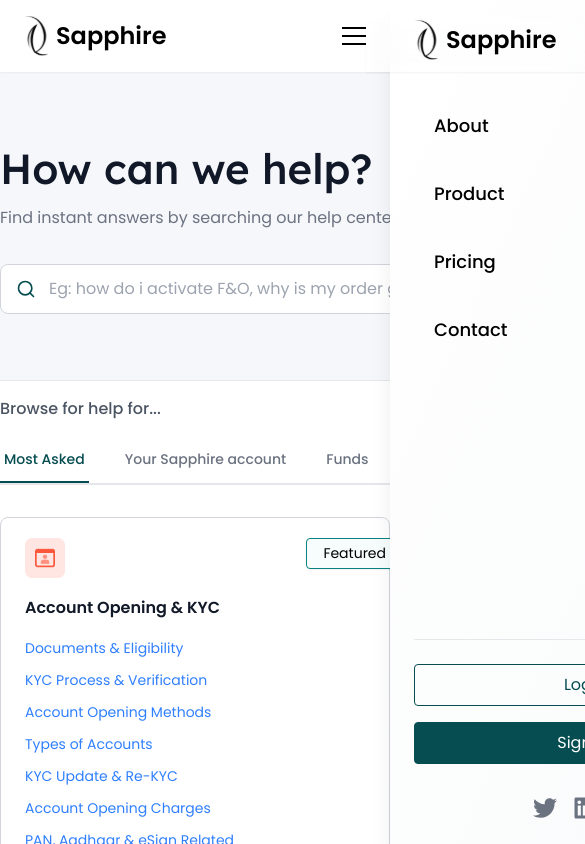
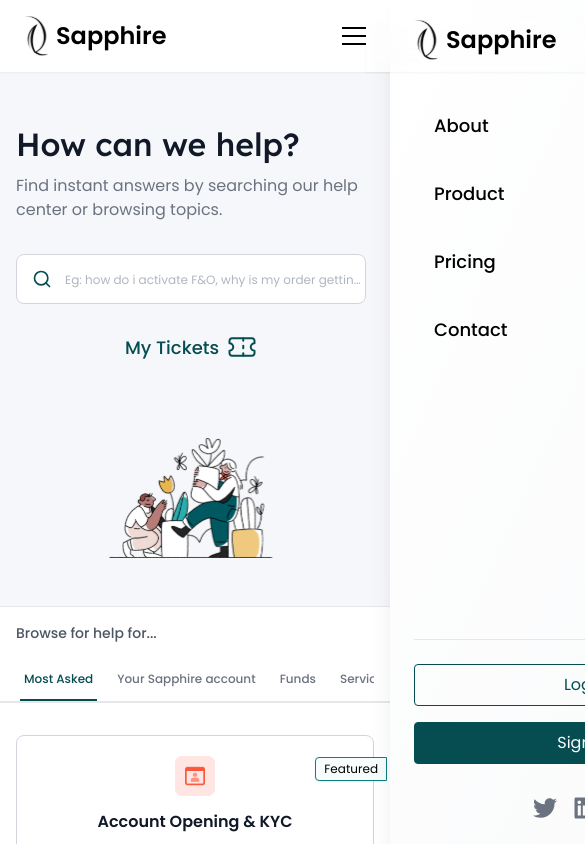
Before and after one commit to BrokingSapphire/SupportPortal, a Next.js app: page / in a window 390 px wide. Shown: the top 844 px of the page, 585 px wide, since content can reach past the window. Built offline with nearby package versions, Linux system fonts and the light colour scheme.

Commit message:
fix: home page responsiveness

```diff
--- a/src/app/page.tsx
+++ b/src/app/page.tsx
@@ -130,29 +130,30 @@ const HelpCenterHomepage: React.FC = () => {
     <div className="min-h-screen bg-white pt-20 mx-auto">
       {/* Header Section */}
       <div className="bg-[#F5F7FA] -mt-2">
-        <div className="max-w-7xl mx-auto pr-6 py-12">
-          <div className="flex items-center justify-between">
-            <div className="flex-1 max-w-4xl">
-              <p className="text-[42px] font-medium font-lexend text-gray-900 mb-[6px]">How can we help?</p>
-              <p className="text-gray-500 mb-8">Find instant answers by searching our help center or browsing topics.</p>
+        <div className="max-w-7xl mx-auto pr-6 py-12 px-4 sm:px-6 lg:px-8">
+          <div className="flex flex-col lg:flex-row items-center justify-between gap-8 lg:gap-0">
+            <div className="flex-1 max-w-4xl w-full">
+              <p className="text-[32px] sm:text-[36px] md:text-[42px] font-medium font-lexend text-gray-900 mb-[6px]">How can we help?</p>
+              <p className="text-gray-500 mb-8 text-base sm:text-lg">Find instant answers by searching our help center or browsing topics.</p>
 
               {/* Search Bar and My Tickets Button Row */}
-              <div className="flex items-center mr-2 w-full">
-                <form onSubmit={handleSearch} className="relative flex-shrink flex-grow">
+              <div className="flex flex-col sm:flex-row items-stretch sm:items-center mr-2 w-full gap-4 sm:gap-0">
+                <form onSubmit={handleSearch} className="relative flex-shrink flex-grow w-full sm:w-auto">
                   <Search className="absolute left-4 top-1/2 transform -translate-y-1/2 text-[#064D51] w-5 h-5" />
                   <input
                     type="text"
                     placeholder="Eg: how do i activate F&O, why is my order getting rejected ..."
+                    aria-label="Search help center"
                     value={searchQuery}
                     onChange={(e) => setSearchQuery(e.target.value)}
-                    className="w-[720px] pl-12 py-3 border border-gray-300 rounded-lg focus:ring-2 focus:ring-blue-500 focus:border-transparent text-gray-900 placeholder-gray-400"
+                    className="w-full sm:w-[420px] md:w-[520px] lg:w-[720px] pl-12 py-3 border border-gray-300 rounded-lg focus:ring-2 focus:ring-blue-500 focus:border-transparent text-gray-900 placeholder-gray-400 placeholder:text-xs sm:placeholder:text-sm md:placeholder:text-base placeholder:font-normal placeholder:opacity-80 truncate"
                   />
                 </form>
                 <button
-                  className="flex items-center space-x-2 py-3 text-blue-600 transition-colors whitespace-nowrap flex-shrink-0"
+                  className="flex items-center space-x-2 py-3 text-blue-600 transition-colors whitespace-nowrap flex-shrink-0 justify-center sm:ml-4"
                   onClick={() => router.push("/support/mytickets")}
                 >
-                  <span className="font-medium font-poppins text-[20px] text-[#064D51]">My Tickets</span>
+                  <span className="font-medium font-poppins text-[18px] md:text-[20px] text-[#064D51]">My Tickets</span>
                   <Image
                     src="/home/ticket.svg"
                     alt="Ticket"
@@ -165,13 +166,13 @@ const HelpCenterHomepage: React.FC = () => {
             </div>
 
             {/* Help Center Illustration */}
-            <div className="ml-8 flex-shrink-0">
+            <div className="mt-8 lg:mt-0 ml-0 lg:ml-8 flex-shrink-0 flex justify-center w-full lg:w-auto">
               <Image
                 src="/home/home1.svg"
                 alt="Help Center Illustration"
                 width={290}
                 height={212}
-                className="w-[290px] h-[212px] object-contain"
+                className="w-[180px] h-[120px] sm:w-[220px] sm:h-[160px] md:w-[260px] md:h-[190px] lg:w-[290px] lg:h-[212px] object-contain"
               />
             </div>
           </div>
@@ -180,16 +181,16 @@ const HelpCenterHomepage: React.FC = () => {
 
       {/* Navigation Tabs */}
       <div className="bg-white border-t border-gray-200 max-w-7xl mx-auto">
-        <div className="max-w-7xl mx-auto border-b-2 border-gray-200">
-          <div className="flex items-center space-x-8 py-4">
-            <h3 className="text-gray-600 font-medium">Browse for help for...</h3>
+        <div className="max-w-7xl mx-auto border-b-2 border-gray-200 px-4 sm:px-6 lg:px-8">
+          <div className="flex items-center space-x-4 sm:space-x-8 py-4">
+            <h3 className="text-gray-600 font-medium text-sm sm:text-base">Browse for help for...</h3>
           </div>
-          <div className="flex space-x-8 -mb-px overflow-x-auto bg-white border-b border-gray-200">
+          <div className="flex space-x-4 sm:space-x-8 -mb-px overflow-x-auto bg-white border-b border-gray-200 scrollbar-thin scrollbar-thumb-gray-200 px-1">
             {tabs.map((tab) => (
               <button
                 key={tab}
                 onClick={() => handleTabClick(tab)}
-                className={`py-3 px-1 border-b-2 font-medium text-sm transition-colors whitespace-nowrap ${
+                className={`py-3 px-1 border-b-2 font-medium text-xs sm:text-sm transition-colors whitespace-nowrap ${
                   activeTab === tab
                     ? 'border-[#064D51] text-[#064D51]'
                     : 'border-transparent text-gray-500 hover:text-gray-700 hover:border-b-gray-300'
@@ -203,7 +204,7 @@ const HelpCenterHomepage: React.FC = () => {
       </div>
 
       {/* Help Categories Grid */}
-      <div className="mx-auto max-w-7xl py-8 bg-white">
+      <div className="mx-auto max-w-7xl py-8 bg-white px-4 sm:px-6 lg:px-8">
         {searchQuery && (
           <div className="mb-6">
             <p className="text-gray-600">
@@ -214,25 +215,25 @@ const HelpCenterHomepage: React.FC = () => {
             </p>
           </div>
         )}
-        <div className="grid grid-cols-1 md:grid-cols-2 lg:grid-cols-3 gap-[60px] bg-white max-w-7xl">
+        <div className="grid grid-cols-1 sm:grid-cols-2 lg:grid-cols-3 gap-6 md:gap-[40px] lg:gap-[60px] bg-white max-w-7xl">
           {getFilteredCategories().map((category, index) => (
-            <div key={index} className="bg-[rgba(255, 255, 255, 0.1)] backdrop-blur-md rounded-lg border border-gray-300 py-[20px] px-[24px] hover:shadow-lg transition-shadow relative">
+            <div key={index} className="bg-[rgba(255,255,255,0.1)] backdrop-blur-md rounded-lg border border-gray-300 py-[20px] px-[16px] sm:px-[20px] md:px-[24px] hover:shadow-lg transition-shadow relative">
               {/* Featured Badge */}
               {index === 0 && (
                 <div className="absolute top-5 -right-[14px]">
-                  <span className="inline-block bg-[#f7fcfc] border-[1.5px] border-[#0a8080] font-poppins text-[14px] font-regular px-4 py-[6px] rounded-l-[4px] shadow-sm" style={{lineHeight: '1.2'}}>Featured</span>
+                  <span className="inline-block bg-[#f7fcfc] border-[1.5px] border-[#0a8080] font-poppins text-[12px] sm:text-[14px] font-regular px-2 sm:px-4 py-[4px] sm:py-[6px] rounded-l-[4px] shadow-sm" style={{lineHeight: '1.2'}}>Featured</span>
                 </div>
               )}
               {/* Category Header */}
-              <div className="flex items-center justify-center w-10 bg-red-100 rounded-lg">
+              <div className="flex items-center justify-center w-10 bg-red-100 rounded-lg mx-auto">
                 {category.icon}
               </div>
-              <div className="flex-1 min-w-0 my-[18px]">
+              <div className="flex-1 min-w-0 my-[14px] sm:my-[18px] text-center">
                 <h3 className="font-semibold text-gray-900 text-base">{category.title}</h3>
               </div>
 
               {/* Category Links */}
-              <div className="space-y-[12px]">
+              <div className="space-y-[8px] sm:space-y-[12px]">
                 {category.links.map((link, linkIndex) => (
                   <button
                     key={linkIndex}
@@ -241,7 +242,7 @@ const HelpCenterHomepage: React.FC = () => {
                         router.push(link.href);
                       }
                     }}
-                    className="block text-left w-full text-sm text-[#2f7fff] hover:underline transition-colors"
+                    className="block text-left w-full text-xs sm:text-sm text-[#2f7fff] hover:underline transition-colors"
                   >
                     {link.text}
                   </button>
```
